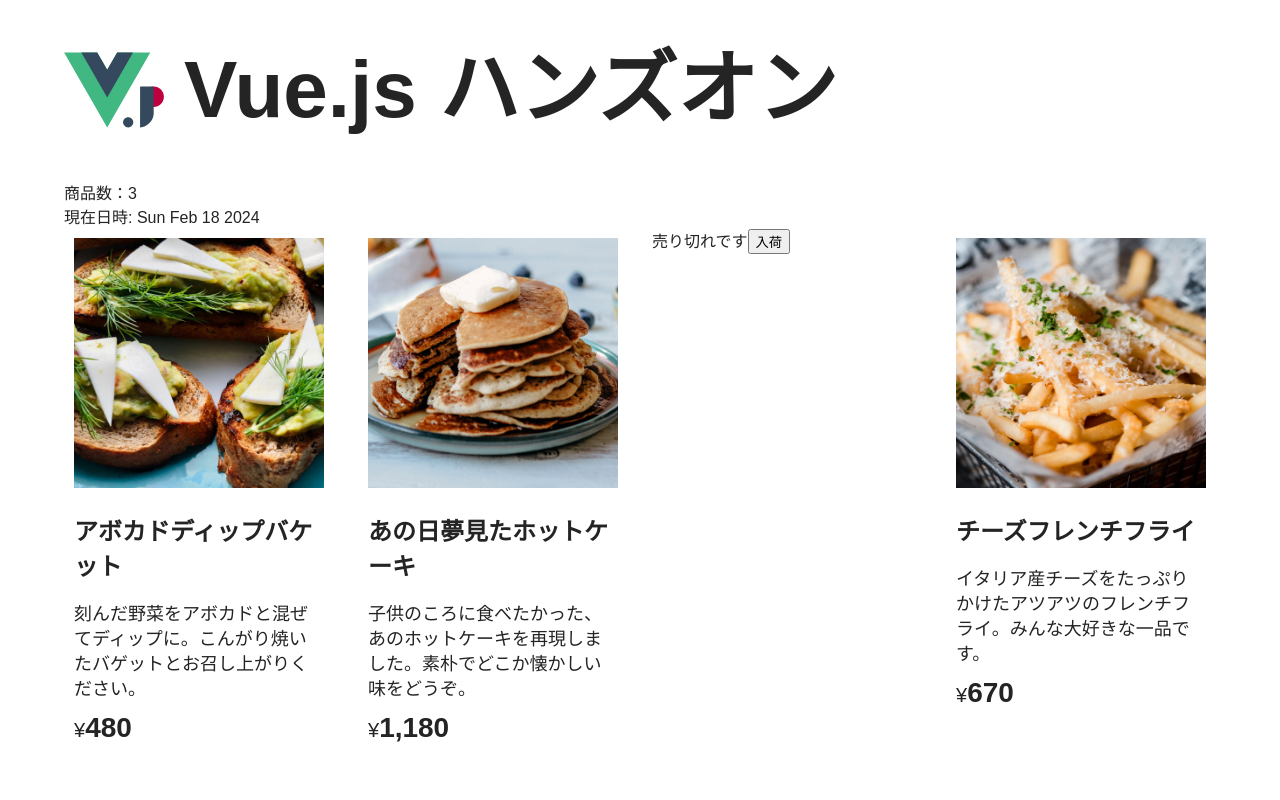
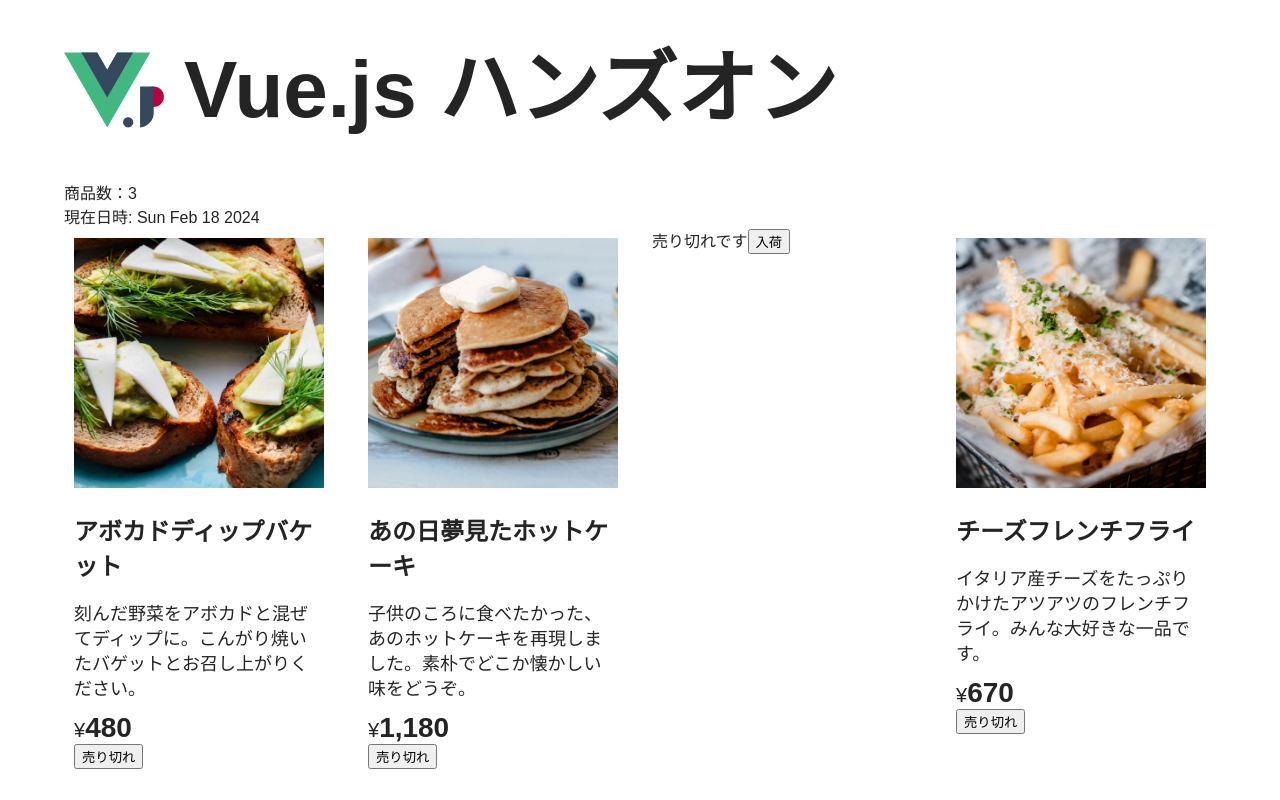
Before and after one commit to kocya-dev/vue3-hands-on, a Vue app: page / in a window 1280 px wide. Built offline with nearby package versions, Linux system fonts and the light colour scheme.

Commit message:
「商品をコンポーネント化する」の親子連動処理、emit対応

```diff
--- a/src/App.vue
+++ b/src/App.vue
@@ -42,13 +42,6 @@
 ]);
 
 /**
- * 価格を3桁ごとのカンマ付きで返す
- * @param {number} price 価格
- */
-const pricePrefix = (price) => {
-  return price.toLocaleString();
-};
-/**
  * 在庫のある商品数を返す
  */
 const stockQuantity = () => {
@@ -62,6 +55,11 @@
   item.soldOut = false;
 };
 const getDate = () => new Date().toDateString();
+
+const changeSoldOut = (id) => {
+  const pickElm = items.value.find((item) => item.id == id);
+  pickElm.soldOut = true;
+};
 </script>
 
 <template>
@@ -81,7 +79,7 @@
         @click="item.selected = !item.selected"
         tabindex="0"
       >
-        <Card :image="item.image" :name="item.name" :description="item.description" :price="item.price" />
+        <Card :id="item.id" :image="item.image" :name="item.name" :description="item.description" :price="item.price" @sold-out="changeSoldOut" />
       </div>
       <div v-else>売り切れです<button type="button" @click="stockItem(item)">入荷</button></div>
     </template>
--- a/src/components/Card.vue
+++ b/src/components/Card.vue
@@ -1,5 +1,10 @@
 <script setup>
 defineProps({
+  id: {
+    type: Number,
+    default: null,
+    required: false,
+  },
   name: {
     type: String,
     default: "",
@@ -37,6 +42,8 @@
   item.soldOut = false;
 };
 const getDate = () => new Date().toDateString();
+
+const emit = defineEmits(["sold-out"]);
 </script>
 
 <template>
@@ -50,6 +57,7 @@
       ¥<span class="price">{{ pricePrefix(price) }}</span>
     </span>
   </div>
+  <button type="button" @click="() => emit('sold-out', id)">売り切れ</button>
 </template>
 
 <style>
```
